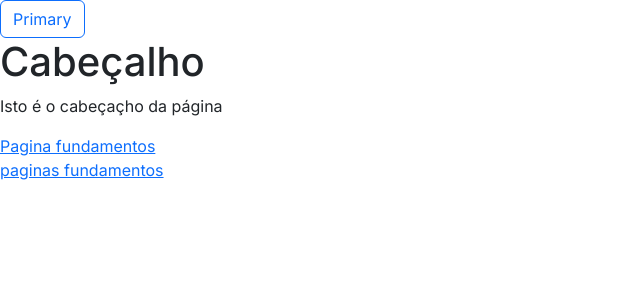
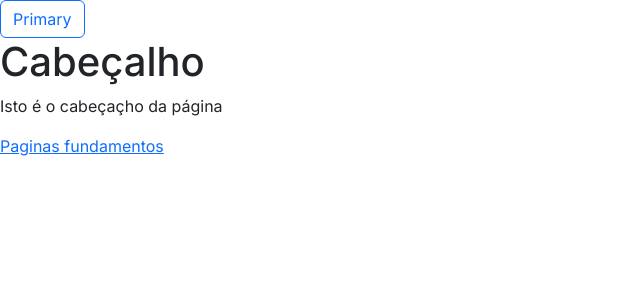
Before and after one commit to pedru44/fundamentos-react, a Next.js app: page / in a window 1280 px wide. Shown: the top 300 px of the page, without its empty margins (0-640 px from the left). Built offline with nearby package versions, Linux system fonts and the light colour scheme.

Commit message:
atualizado

```diff
--- a/src/app/page.js
+++ b/src/app/page.js
@@ -6,9 +6,9 @@ export default function Home() {
   return (
     <main>
       <Button variant="outline-primary">Primary</Button>{' '}
-      <Cabecalho/>
-      <a href="/fundamentos"> Pagina fundamentos</a> <br/>
-      <Link href='/fundamentos'> paginas fundamentos</Link>
+      <Cabecalho />
+
+      <Link href='/fundamentos'> Paginas fundamentos</Link>
 
     </main>
   );
```
